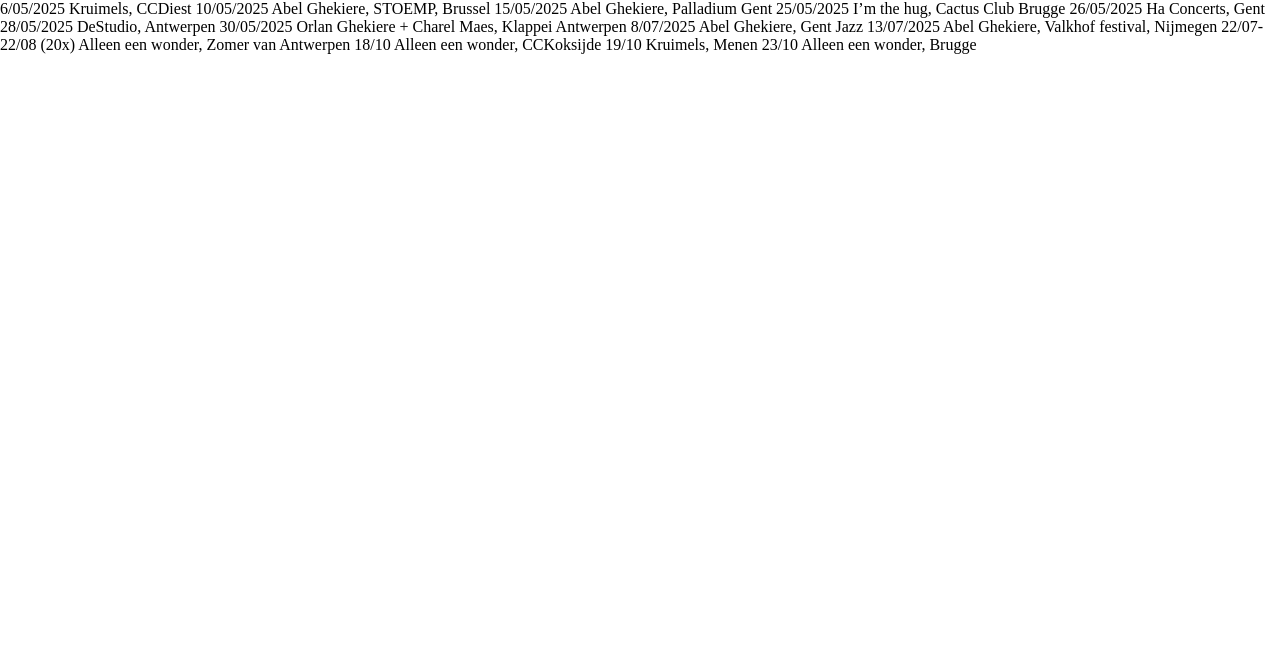
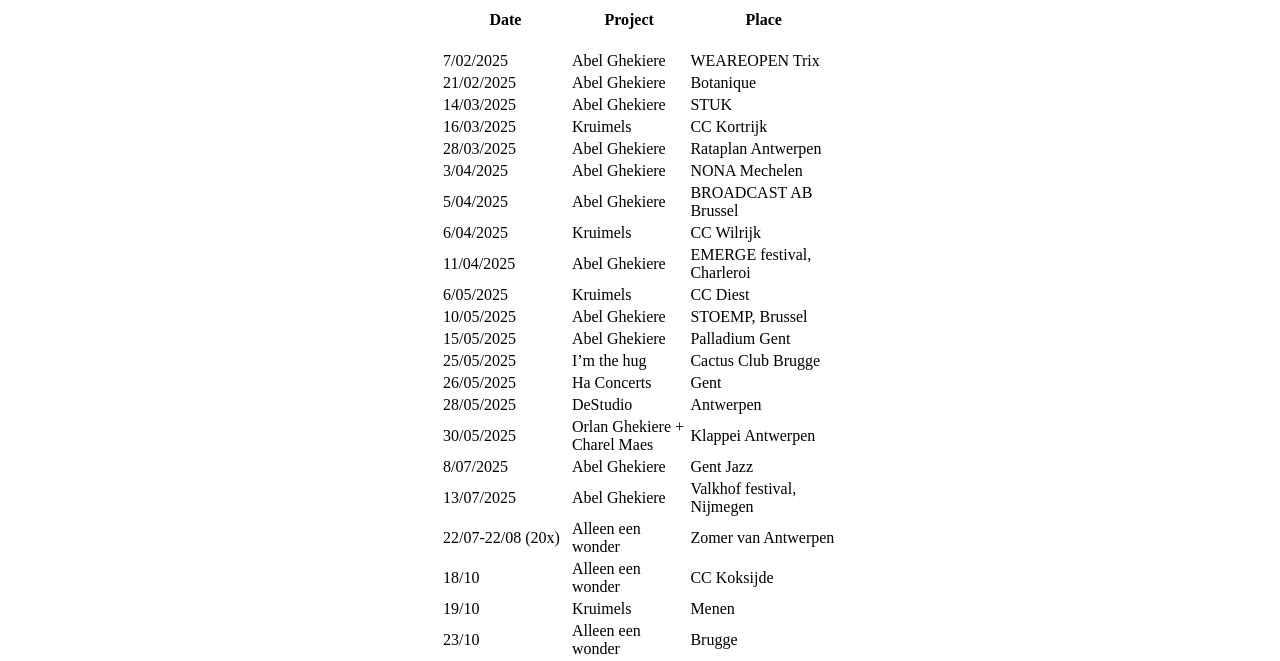
Before and after one commit to BartB25/website-muziekband-bart-beeckmans, a plain HTML site: page concerten.html in a window 1280 px wide. Shown: the part 316-977 px from the top of the page. Before the commit the page ends 800 px from the top, so only its background shows below. Drawn offline with Linux system fonts and the light colour scheme.

Commit message:
contact raw

```diff
--- a/concerten.css
+++ b/concerten.css
@@ -2,6 +2,26 @@
 
 body {
     margin:0;
+}
+
+h1 {
+    font-family: 'Pacifico';
+    text-align: center;
+    font-size: 40px;
+}
+
+.concerts-list {
+    display: block;
+    margin: 0 auto;
+    width: 400px;
+}
+
+th {
+    padding-bottom: 20px;
+}
+
+td {
+    width: 400px;
 }
 
 
--- a/concerten.html
+++ b/concerten.html
@@ -28,49 +28,145 @@
 
     <h1>My upcoming concerts</h1>
     <div class="concerts-list">
-    7/02/2025 Abel Ghekiere, WEAREOPEN Trix
+        <table>
+            <tr>
+                <th>Date</th>
+                <th>Project</th>
+                <th>Place</th>
+            </tr>
 
-21/02/2025 Abel Ghekiere, Botanique
+            <tr>
+                <td>7/02/2025</td>
+                <td>Abel Ghekiere</td>
+                <td>WEAREOPEN Trix</td>
+            </tr>
 
-14/03/2025 Abel Ghekiere, STUK
+            <tr>
+                <td>21/02/2025</td>
+                <td>Abel Ghekiere</td>
+                <td>Botanique</td>
+            </tr>
 
-16/03/2025 Kruimels, CCKortrijk
+            <tr>
+                <td>14/03/2025</td>
+                <td>Abel Ghekiere</td>
+                <td>STUK</td>
+            </tr>
 
-28/03/2025 Abel Ghekiere, Rataplan Antwerpen
+            <tr>
+                <td>16/03/2025</td>
+                <td>Kruimels</td>
+                <td>CC Kortrijk</td>
+            </tr>
 
-3/04/2025 Abel Ghekiere, NONA Mechelen
+            <tr>
+                <td>28/03/2025</td>
+                <td>Abel Ghekiere</td>
+                <td>Rataplan Antwerpen</td>
+            </tr>
 
- 5/04/2025 Abel Ghekiere, BROADCAST AB Brussel
+            <tr>
+                <td>3/04/2025</td>
+                <td>Abel Ghekiere</td>
+                <td>NONA Mechelen</td>
+            </tr>
 
-6/04/2025 Kruimels, CCWilrijk
+            <tr>
+                <td>5/04/2025</td>
+                <td>Abel Ghekiere</td>
+                <td>BROADCAST AB Brussel</td>
+            </tr>
 
-11/04/2025 Abel Ghekiere, EMERGE festival, Charleroi
+            <tr>
+                <td>6/04/2025</td>
+                <td>Kruimels</td>
+                <td>CC Wilrijk</td>
+            </tr>
 
- 6/05/2025 Kruimels, CCDiest
+            <tr>
+                <td>11/04/2025</td>
+                <td>Abel Ghekiere</td>
+                <td>EMERGE festival, Charleroi </td>
+            </tr>
 
-10/05/2025 Abel Ghekiere, STOEMP, Brussel
+            <tr>
+                <td>6/05/2025</td>
+                <td>Kruimels</td>
+                <td>CC Diest</td>
+            </tr>
 
- 15/05/2025 Abel Ghekiere, Palladium Gent
+            <tr>
+                <td>10/05/2025</td>
+                <td>Abel Ghekiere</td>
+                <td>STOEMP, Brussel</td>
+            </tr>
 
-25/05/2025 I’m the hug, Cactus Club Brugge
+            <tr>
+                <td>15/05/2025</td>
+                <td>Abel Ghekiere</td>
+                <td>Palladium Gent</td>
+            </tr>
 
-26/05/2025 Ha Concerts, Gent
+            <tr>
+                <td>25/05/2025</td>
+                <td>I’m the hug</td>
+                <td>Cactus Club Brugge</td>
+            </tr>
 
-28/05/2025 DeStudio, Antwerpen
+            <tr>
+                <td>26/05/2025</td>
+                <td>Ha Concerts</td>
+                <td>Gent</td>
+            </tr>
 
-30/05/2025 Orlan Ghekiere + Charel Maes, Klappei Antwerpen
+            <tr>
+                <td>28/05/2025</td>
+                <td>DeStudio</td>
+                <td>Antwerpen</td>
+            </tr>
 
-8/07/2025 Abel Ghekiere, Gent Jazz
+            <tr>
+                <td>30/05/2025</td>
+                <td>Orlan Ghekiere + Charel Maes</td>
+                <td>Klappei Antwerpen</td>
+            </tr>
 
-13/07/2025 Abel Ghekiere, Valkhof festival, Nijmegen
+            <tr>
+                <td>8/07/2025</td>
+                <td>Abel Ghekiere</td>
+                <td>Gent Jazz</td>
+            </tr>
 
-22/07-22/08 (20x) Alleen een wonder, Zomer van Antwerpen
+            <tr>
+                <td>13/07/2025</td>
+                <td>Abel Ghekiere</td>
+                <td>Valkhof festival, Nijmegen</td>
+            </tr>
 
-18/10 Alleen een wonder, CCKoksijde
+            <tr>
+                <td>22/07-22/08 (20x)</td>
+                <td>Alleen een wonder</td>
+                <td>Zomer van Antwerpen</td>
+            </tr>
 
-19/10 Kruimels, Menen
+            <tr>
+                <td>18/10</td>
+                <td>Alleen een wonder</td>
+                <td>CC Koksijde</td>
+            </tr>
 
-23/10 Alleen een wonder, Brugge
+            <tr>
+                <td>19/10</td>
+                <td>Kruimels</td>
+                <td>Menen</td>
+            </tr>
+
+            <tr>
+                <td>23/10</td>
+                <td>Alleen een wonder</td>
+                <td>Brugge</td>
+            </tr>
+        </table>
 
 </div>
 
```
Also changed, not shown: bio.css (+6 -3 lines), contact.css (+19 -0 lines), contact.html (+21 -4 lines), gallery.css (+18 -0 lines), gallery.html (+3 -4 lines), 1 other file.
